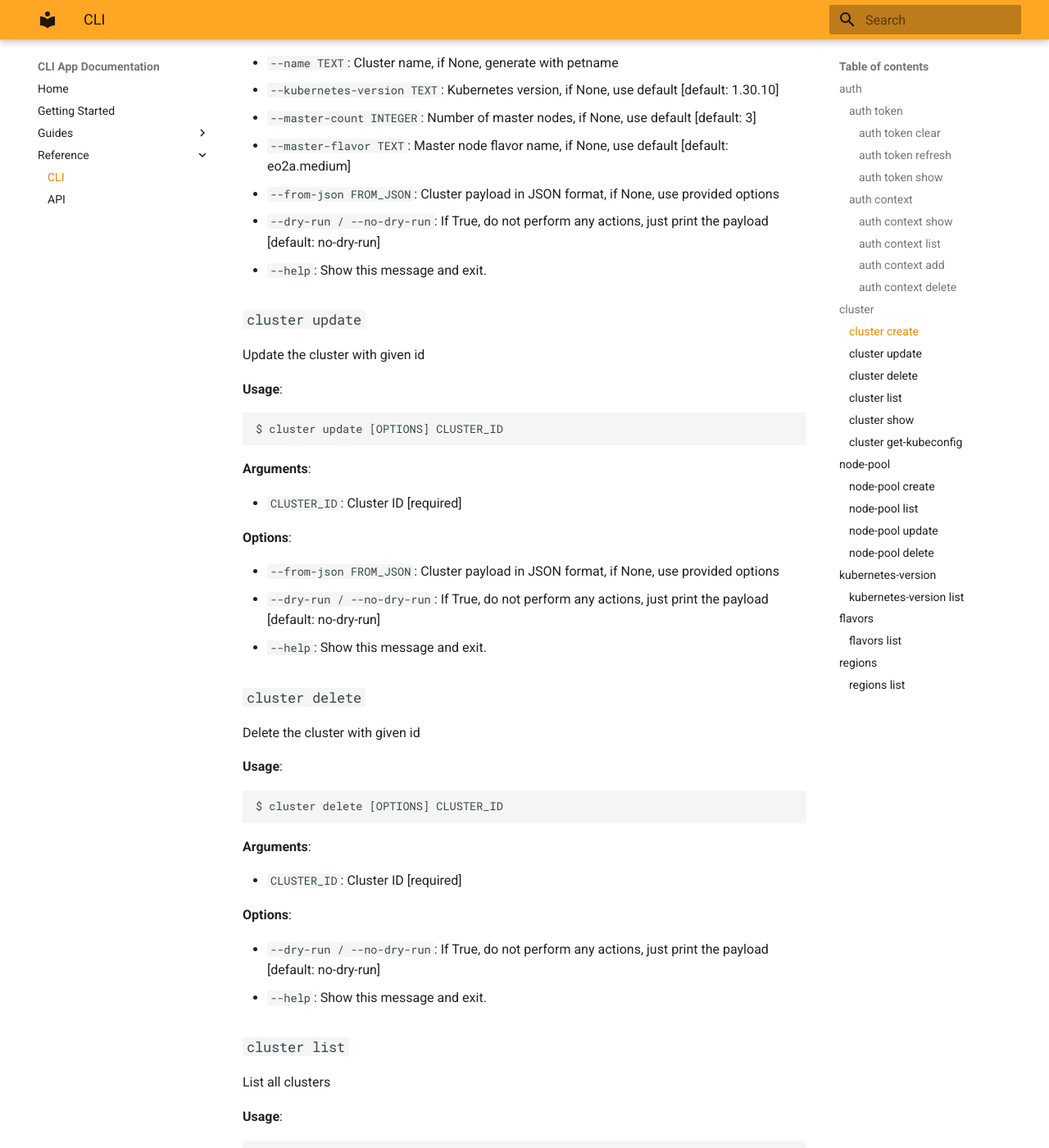
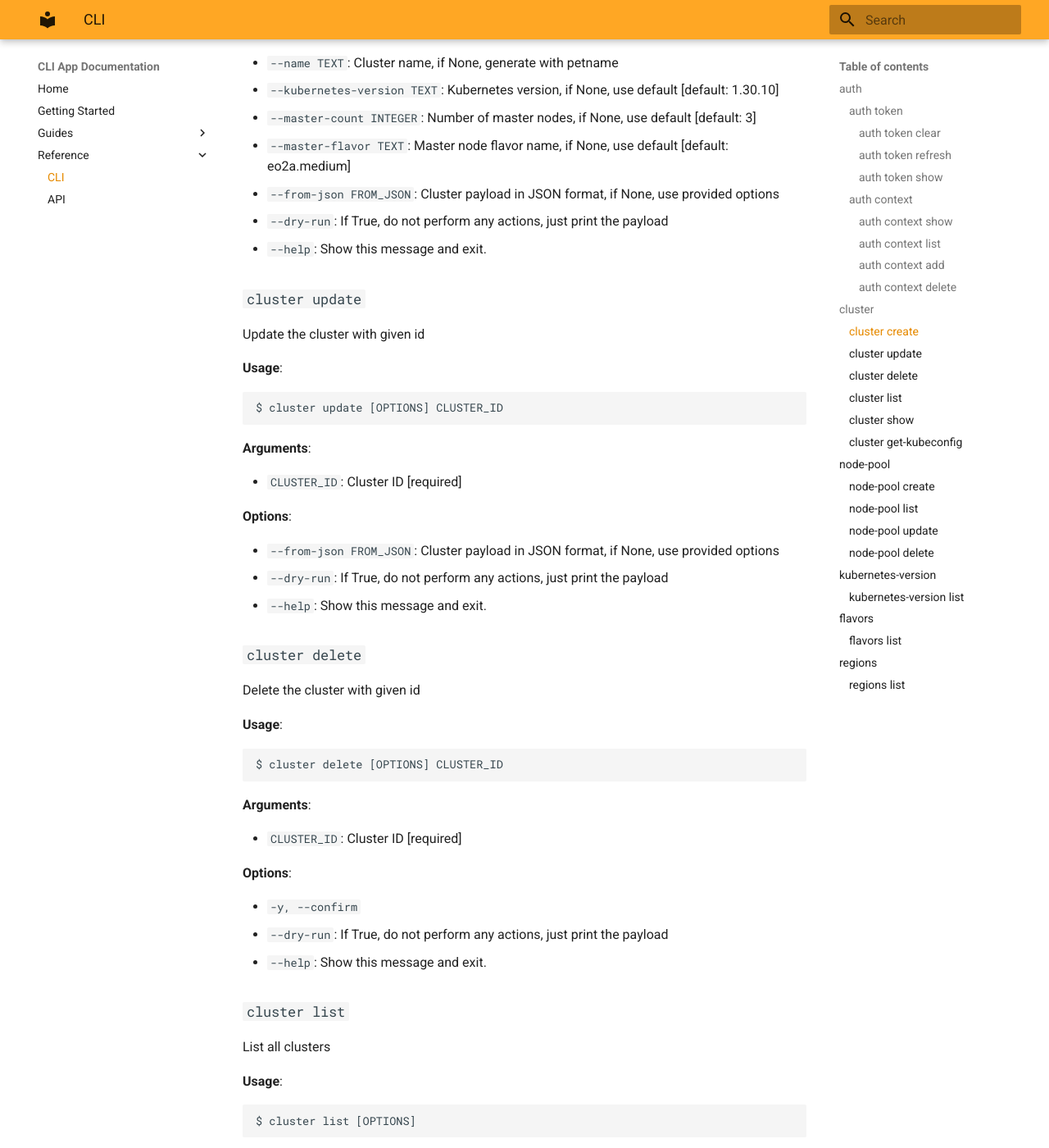
Before and after one commit to CloudFerro/cf-mkcli, an MkDocs documentation site: the page built from docs/reference/cli.md, in a window 1280 px wide and 1400 px high, scrolled down 4514 px. Shown: the whole window at 82% size. Built offline with MkDocs 1.6.1 and Material for MkDocs 9.7.7, drawn with Linux system fonts in a browser that asks for light colours; some of the changed text lies outside the part shown.

Commit message:
update docs

```diff
--- a/docs/reference/cli.md
+++ b/docs/reference/cli.md
@@ -215,7 +215,7 @@ $ cluster create [OPTIONS]
 * `--master-count INTEGER`: Number of master nodes, if None, use default  [default: 3]
 * `--master-flavor TEXT`: Master node flavor name, if None, use default  [default: eo2a.medium]
 * `--from-json FROM_JSON`: Cluster payload in JSON format, if None, use provided options
-* `--dry-run / --no-dry-run`: If True, do not perform any actions, just print the payload  [default: no-dry-run]
+* `--dry-run`: If True, do not perform any actions, just print the payload
 * `--help`: Show this message and exit.
 
 ### `cluster update`
@@ -235,7 +235,7 @@ $ cluster update [OPTIONS] CLUSTER_ID
 **Options**:
 
 * `--from-json FROM_JSON`: Cluster payload in JSON format, if None, use provided options
-* `--dry-run / --no-dry-run`: If True, do not perform any actions, just print the payload  [default: no-dry-run]
+* `--dry-run`: If True, do not perform any actions, just print the payload
 * `--help`: Show this message and exit.
 
 ### `cluster delete`
@@ -254,7 +254,8 @@ $ cluster delete [OPTIONS] CLUSTER_ID
 
 **Options**:
 
-* `--dry-run / --no-dry-run`: If True, do not perform any actions, just print the payload  [default: no-dry-run]
+* `-y, --confirm`
+* `--dry-run`: If True, do not perform any actions, just print the payload
 * `--help`: Show this message and exit.
 
 ### `cluster list`
@@ -306,7 +307,7 @@ $ cluster get-kubeconfig [OPTIONS] CLUSTER_ID
 **Options**:
 
 * `--output TEXT`: Output file for kube-config, default is &#x27;kube-config.yaml&#x27;  [default: kube-config.yaml]
-* `--dry-run / --no-dry-run`: If True, do not perform any actions, just print the payload  [default: no-dry-run]
+* `--dry-run`: If True, do not perform any actions, just print the payload
 * `--help`: Show this message and exit.
 
 ## `node-pool`
@@ -352,7 +353,7 @@ $ node-pool create [OPTIONS] CLUSTER_ID
 * `--max-nodes INTEGER`: Maximum number of nodes in the pool  [default: 10]
 * `--autoscale / --no-autoscale`: Enable autoscaling for the node pool  [default: no-autoscale]
 * `--flavor TEXT`: Machine flavor for the node pool, if None, use the default flavor  [default: hmad.medium]
-* `--dry-run / --no-dry-run`: If True, do not perform any actions, just print the payload  [default: no-dry-run]
+* `--dry-run`: If True, do not perform any actions, just print the payload
 * `--help`: Show this message and exit.
 
 ### `node-pool list`
@@ -402,6 +403,8 @@ $ node-pool delete [OPTIONS] CLUSTER_ID NODE_POOL_ID
 
 **Options**:
 
+* `-y, --confirm`
+* `--dry-run`: If True, do not perform any actions, just print the payload
 * `--help`: Show this message and exit.
 
 ## `kubernetes-version`
```
Also changed, not shown: README.md (+8 -5 lines).
